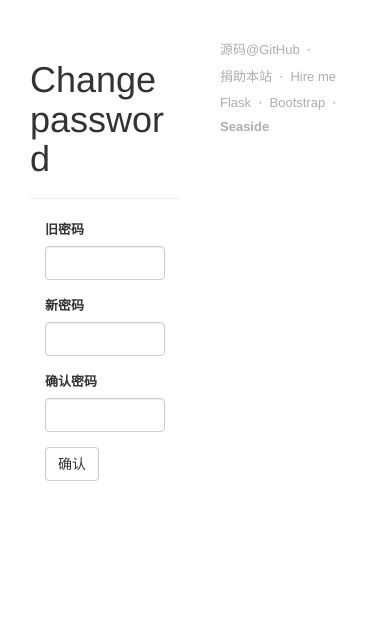
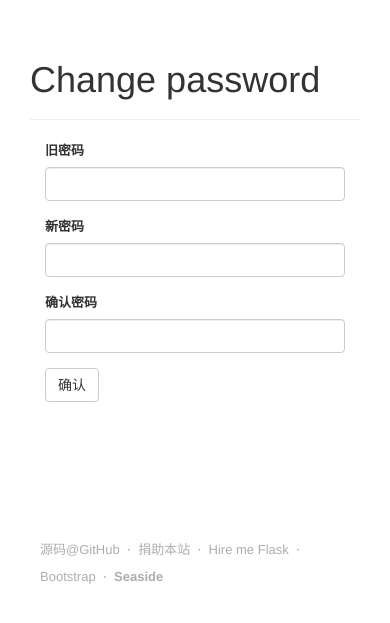
Before and after one commit to theLastTrain/seaside, a Flask app: page /auth/change-password in a window 390 px wide. Shown: the part 52-675 px from the top of the page. Run offline with Flask 2, Linux system fonts and the light colour scheme; the visitor is signed in with stand-in values (Sample User, id 1); data comes from the database, SQL or seed files in the repository; some libraries are stand-ins or nearby versions.

Commit message:
modify the mobile view of base template

```diff
--- a/app/templates/base.html
+++ b/app/templates/base.html
@@ -63,7 +63,7 @@
 
         {% block page_content %}
         <div class="col-md-10 col-md-offset-1">
-            <div class="col-md-8 col-sm-8 col-xs-6" id="main-content-wrap">
+            <div class="col-md-8 col-sm-8 col-xs-12" id="main-content-wrap">
                 {% block main_content_toolbar %}
                 {% endblock %}
                 <div class="flashed">
@@ -72,7 +72,7 @@
                 {% block main_content %}
                 {% endblock %}
             </div>
-            <div class="col-md-4 col-sm-4 col-xs-6" id="sidebar">
+            <div class="col-md-4 col-sm-4 col-xs-12" id="sidebar">
                 <div class="row">
                     <div class="col-md-11 col-md-offset-1">
                     {% block sidebar_content %}
```
